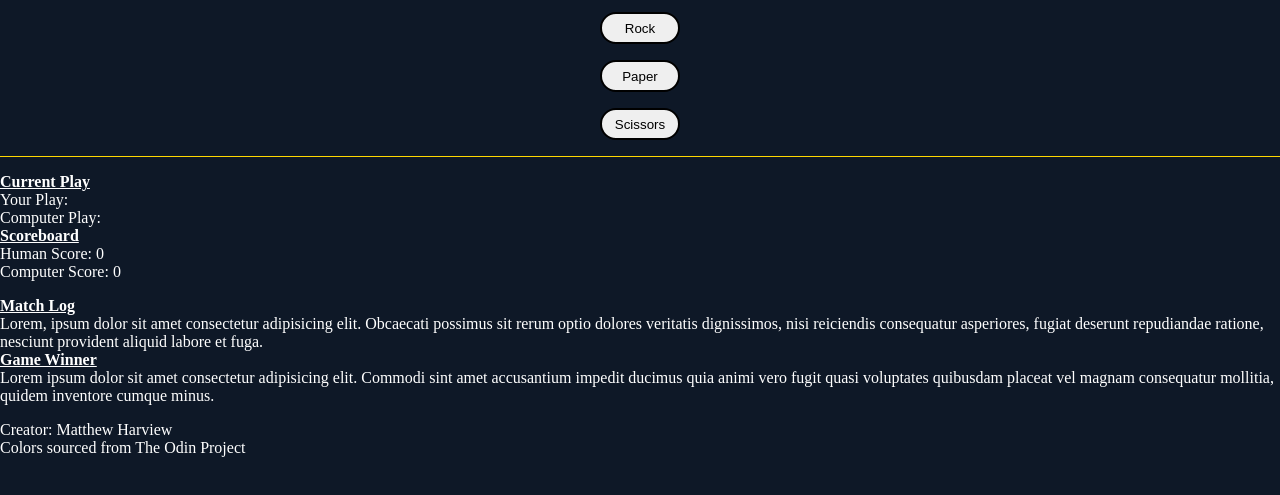
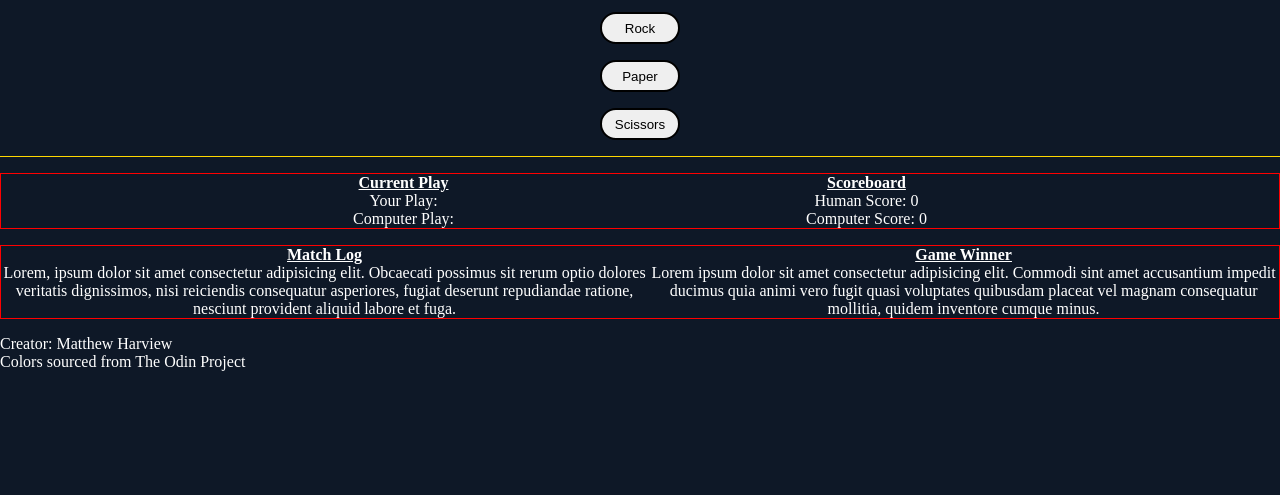
Before and after one commit to Long-Hold/odin-rock-paper-scissors, a plain HTML site: page index.html in a window 1280 px wide. Shown: the part 59-554 px from the top of the page. Drawn offline with Linux system fonts and the light colour scheme.

Commit message:
feat: Stylize game boards and position with flexbox

```diff
--- a/style.css
+++ b/style.css
@@ -75,3 +75,11 @@ button:active {
     row-gap: 1rem;
     padding: 1rem 0;
 }
+
+.live-status-container {
+    display: flex;
+    flex-flow: row nowrap;
+    justify-content: space-evenly;
+    border: solid red 1px;
+    text-align: center;
+}
```
